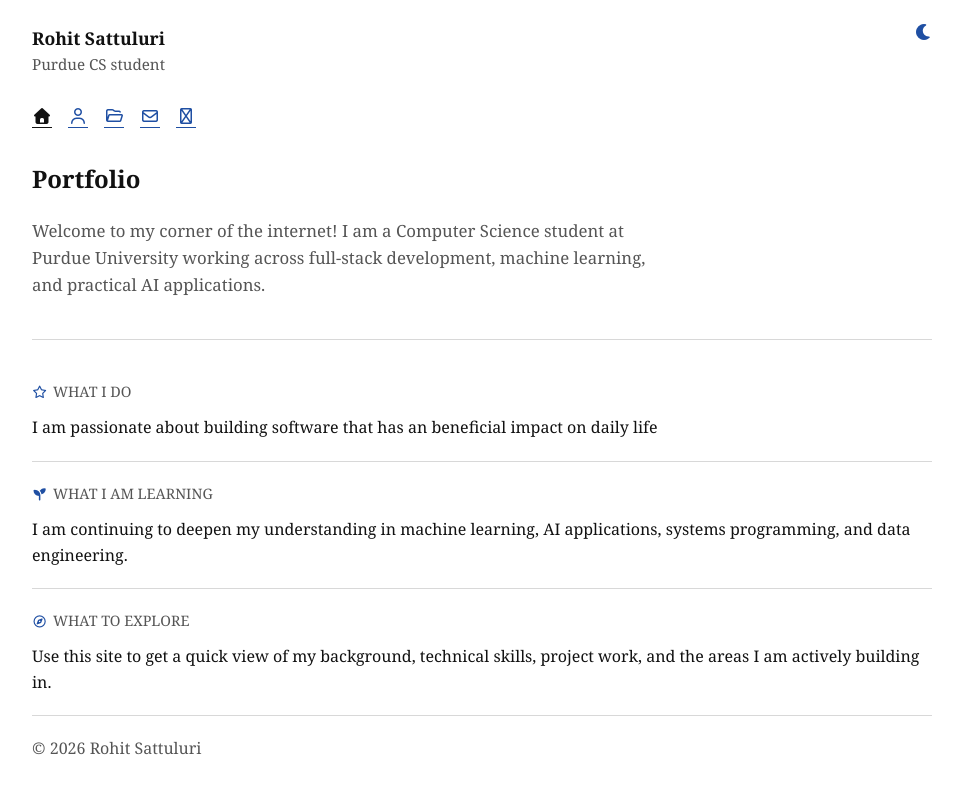
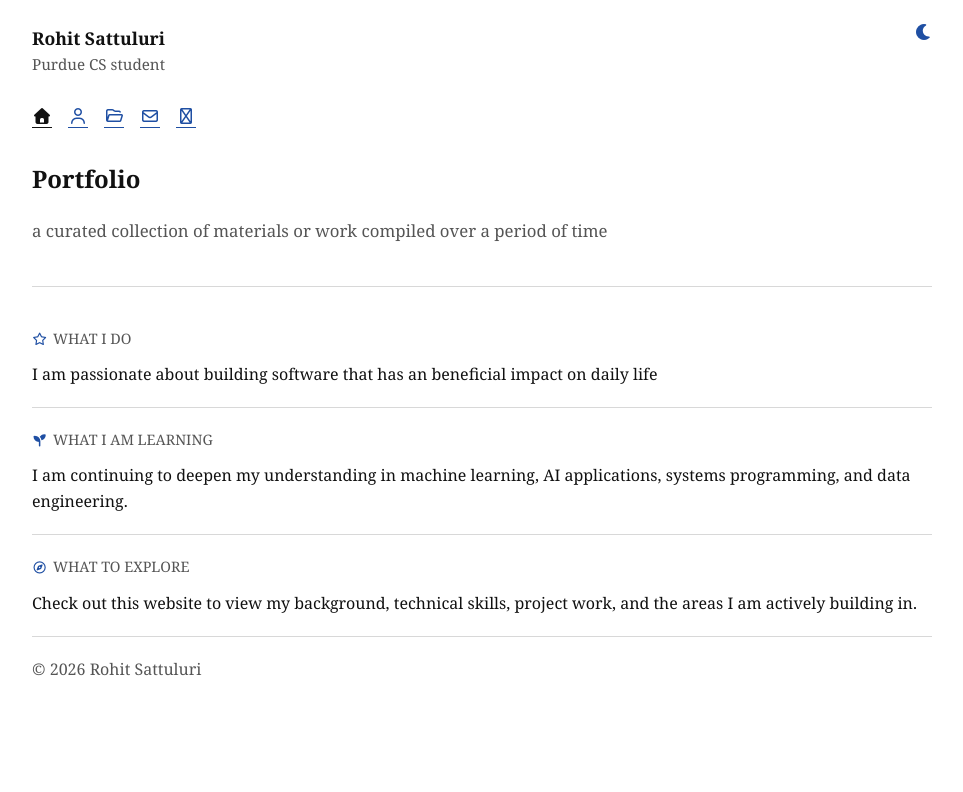
Before and after one commit to rohit2195-jpg/Portfolio_website, a React (Vite) app in the folder frontend/: page / in a window 1280 px wide. Shown: the top 792 px of the page, without its empty margins (158-1121 px from the left). Built offline with nearby package versions, Linux system fonts and the light colour scheme.

Commit message:
rewording

```diff
--- a/frontend/src/pages/HomePage.jsx
+++ b/frontend/src/pages/HomePage.jsx
@@ -5,11 +5,9 @@ export default function HomePage() {
         <div className="hero-copy">
           <h2>Portfolio</h2>
           <h1></h1>
+
           <p className="hero-lead">
-            Welcome to my corner of the internet!
-            {" "}
-            I am a Computer Science student at Purdue University working across
-            full-stack development, machine learning, and practical AI applications.
+            a curated collection of materials or work compiled over a period of time
           </p>
         </div>
 
@@ -43,7 +41,7 @@ export default function HomePage() {
             What to explore
           </p>
           <p>
-            Use this site to get a quick view of my background, technical skills,
+            Check out this website to view my background, technical skills,
             project work, and the areas I am actively building in.
           </p>
         </article>
```
